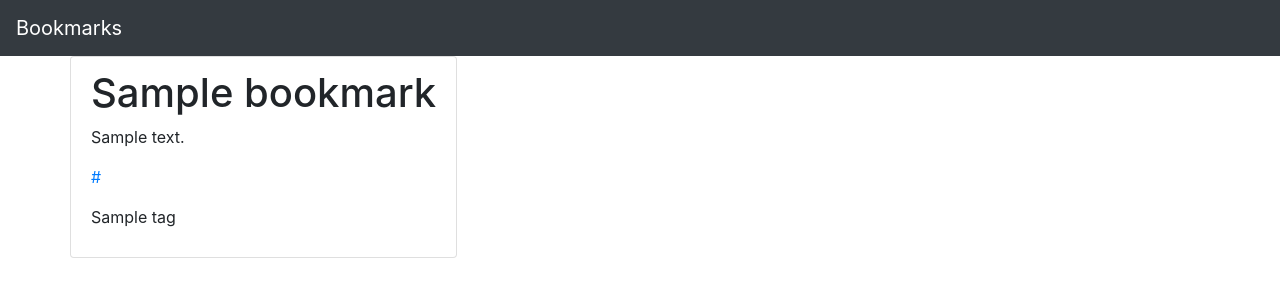
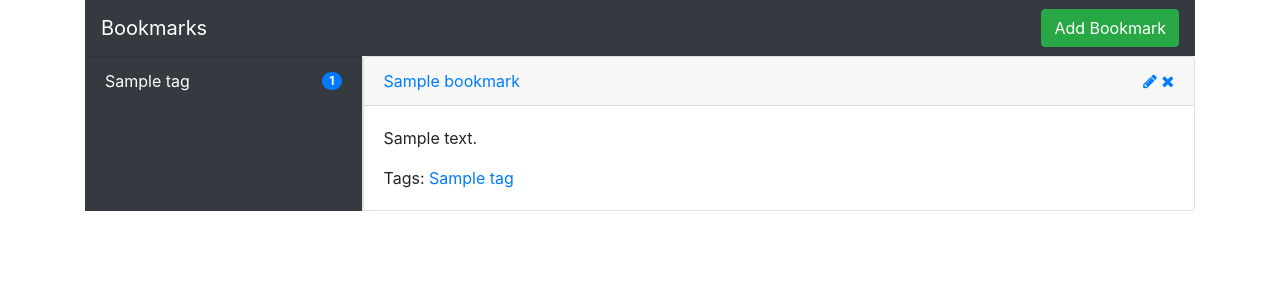
Before and after one commit to patrickcash/delicious-django, a Python web app: template bookmarks/templates/bookmarks/bookmark_list.html in a window 1280 px wide. Shown: the top 300 px of the page. Run offline with Jinja, Linux system fonts and the light colour scheme; the template is opened without the code that fills it: most values are stand-ins (such as "Sample title", 1, 10 or a date in 2020); some libraries are stand-ins or nearby versions.

Commit message:
mostly styling and layout, changed the bookmarks to use cards and added athe tag sidebar and add bookmark button

```diff
--- /dev/null
+++ b/bookmarks/templates/bookmarks/_partials/bookmark.html
@@ -0,0 +1,18 @@
+<div class="card">
+    <div class="card-header">
+        <a href="{{ bookmark.url }}" target="_blank" class="card-link">{{ bookmark.title }}</a>
+        <div class="icons float-lg-right float-md-right">
+            <a href="#" target="_blank"><i class="fa fa-pencil"></i></a>
+            <a href="#" target="_blank"><i class="fa fa-times"></i></a>
+        </div>
+    </div>
+    <div class="card-body">
+        <p class="card-text">{{ bookmark.description }}</p>
+        <ul class="list-inline">
+            Tags:
+            {% for tag in bookmark.tags.all %}
+                <li class="list-inline-item"><a href="#" target="_blank">{{ tag }}</a></li>
+            {% endfor %}
+        </ul>
+    </div>
+</div>
--- a/bookmarks/templates/bookmarks/base.html
+++ b/bookmarks/templates/bookmarks/base.html
@@ -5,20 +5,13 @@
     <meta name="viewport" content="width=device-width, initial-scale=1.0">
     <meta http-equiv="X-UA-Compatible" content="ie=edge">
     <title>Bookmarks</title>
+    <link href="https://stackpath.bootstrapcdn.com/font-awesome/4.7.0/css/font-awesome.min.css" rel="stylesheet" />
     <link rel="stylesheet" href="https://stackpath.bootstrapcdn.com/bootstrap/4.3.1/css/bootstrap.min.css" integrity="sha384-ggOyR0iXCbMQv3Xipma34MD+dH/1fQ784/j6cY/iJTQUOhcWr7x9JvoRxT2MZw1T" crossorigin="anonymous">
 </head>
 <body>
-    <nav class="navbar navbar-dark bg-dark">
-        <a class="navbar-brand" href="#">Bookmarks</a>
-    </nav>
-    <div class="container">
-        <div class="row">
-            {% block content %}
-            {% endblock %}
-        </div>
-    </div>
-
-    <script src="https://code.jquery.com/jquery-3.3.1.slim.min.js" integrity="sha384-q8i/X+965DzO0rT7abK41JStQIAqVgRVzpbzo5smXKp4YfRvH+8abtTE1Pi6jizo" crossorigin="anonymous"></script>
+    {% block content %}
+    {% endblock %}
+<script src="https://code.jquery.com/jquery-3.3.1.slim.min.js" integrity="sha384-q8i/X+965DzO0rT7abK41JStQIAqVgRVzpbzo5smXKp4YfRvH+8abtTE1Pi6jizo" crossorigin="anonymous"></script>
 <script src="https://cdnjs.cloudflare.com/ajax/libs/popper.js/1.14.7/umd/popper.min.js" integrity="sha384-UO2eT0CpHqdSJQ6hJty5KVphtPhzWj9WO1clHTMGa3JDZwrnQq4sF86dIHNDz0W1" crossorigin="anonymous"></script>
 <script src="https://stackpath.bootstrapcdn.com/bootstrap/4.3.1/js/bootstrap.min.js" integrity="sha384-JjSmVgyd0p3pXB1rRibZUAYoIIy6OrQ6VrjIEaFf/nJGzIxFDsf4x0xIM+B07jRM" crossorigin="anonymous"></script>
 </body>
--- a/bookmarks/templates/bookmarks/bookmark_list.html
+++ b/bookmarks/templates/bookmarks/bookmark_list.html
@@ -2,18 +2,37 @@
 
 
 {% block content %}
-
-    <ul class="list-group">
-        {% for bookmark in object_list %}
-            <div class="list-group-item">
-                <h1>{{ bookmark.title }}</h1>
-                <p>{{ bookmark.descption }}</p>
-                <a href="{{ bookmark.url }}" target="_blank"><p>{{ bookmark.url }}</p></a>
-                {% for tag in bookmark.tags.all %}
-                    <p>{{ tag }}</p>
+<div class="container fluid">
+    <div class="row">
+        <div class="col-md-12">
+            <nav class="navbar navbar-dark bg-dark">
+                <a class="navbar-brand" href="#">Bookmarks</a>
+                <button class="btn btn-success ml-auto">Add Bookmark</button>
+            </nav>
+        </div>
+    </div>
+    <div class="row no-gutters">
+        <div class="col-md-3">
+            <div class="border-right bg-dark h-100" id="sidebar">
+                <div class="sidebar-heading text-white"></div>
+                <div class="list-group list-group-flush bg-dark">
+                    {% for tag in tags %}
+                        <li class="list-group-item d-flex justify-content-between align-items-center bg-dark ">
+                            <a href="#" class="bg-dark text-white">{{ tag }}</a>
+                            <span class="badge badge-primary badge-pill">{{ tag.num_times }}</span>
+                        </li>
+                    {% endfor %}
+                </div>
+            </div>
+        </div>
+        <div class="col-md-9">
+            <ul class="list-group h-100">
+                {% for bookmark in bookmarks %}
+                    {% include 'bookmarks/_partials/bookmark.html' %}
                 {% endfor %}
-            </div>
-        {% endfor %}
-    </ul>
+            </ul>
+        </div>
+    </div>
+</div>
 
 {% endblock %}
--- a/delicious_django/urls.py
+++ b/delicious_django/urls.py
@@ -16,9 +16,9 @@ Including another URLconf
 from django.contrib import admin
 from django.urls import path
 
-from bookmarks.views import BookmarkList
+from bookmarks.views import bookmark_list
 
 urlpatterns = [
     path('admin/', admin.site.urls),
-    path('', BookmarkList.as_view(), name='bookmarks'),
+    path('', bookmark_list),
 ]
```
Also changed, not shown: bookmarks/views.py (+10 -4 lines).
